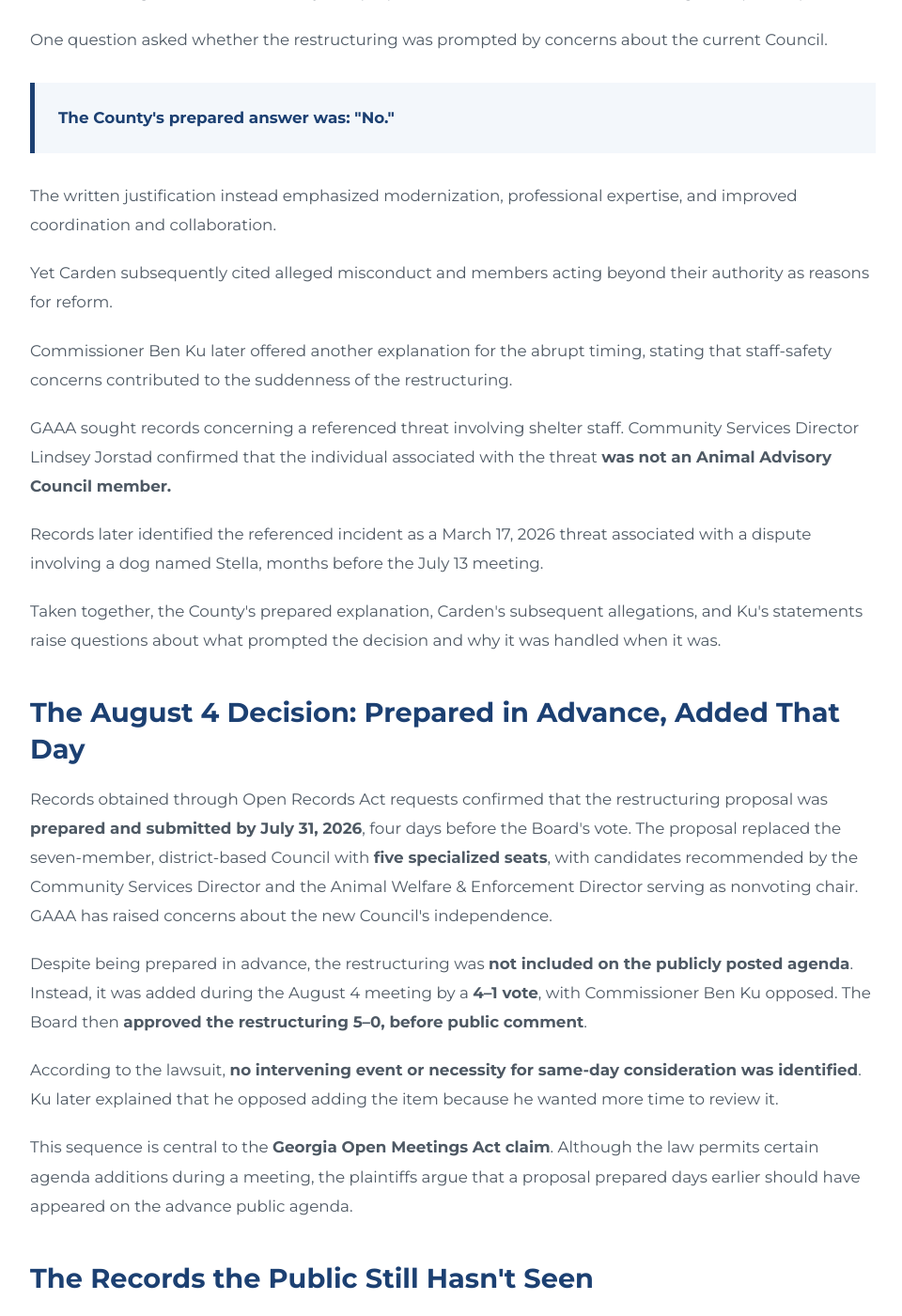
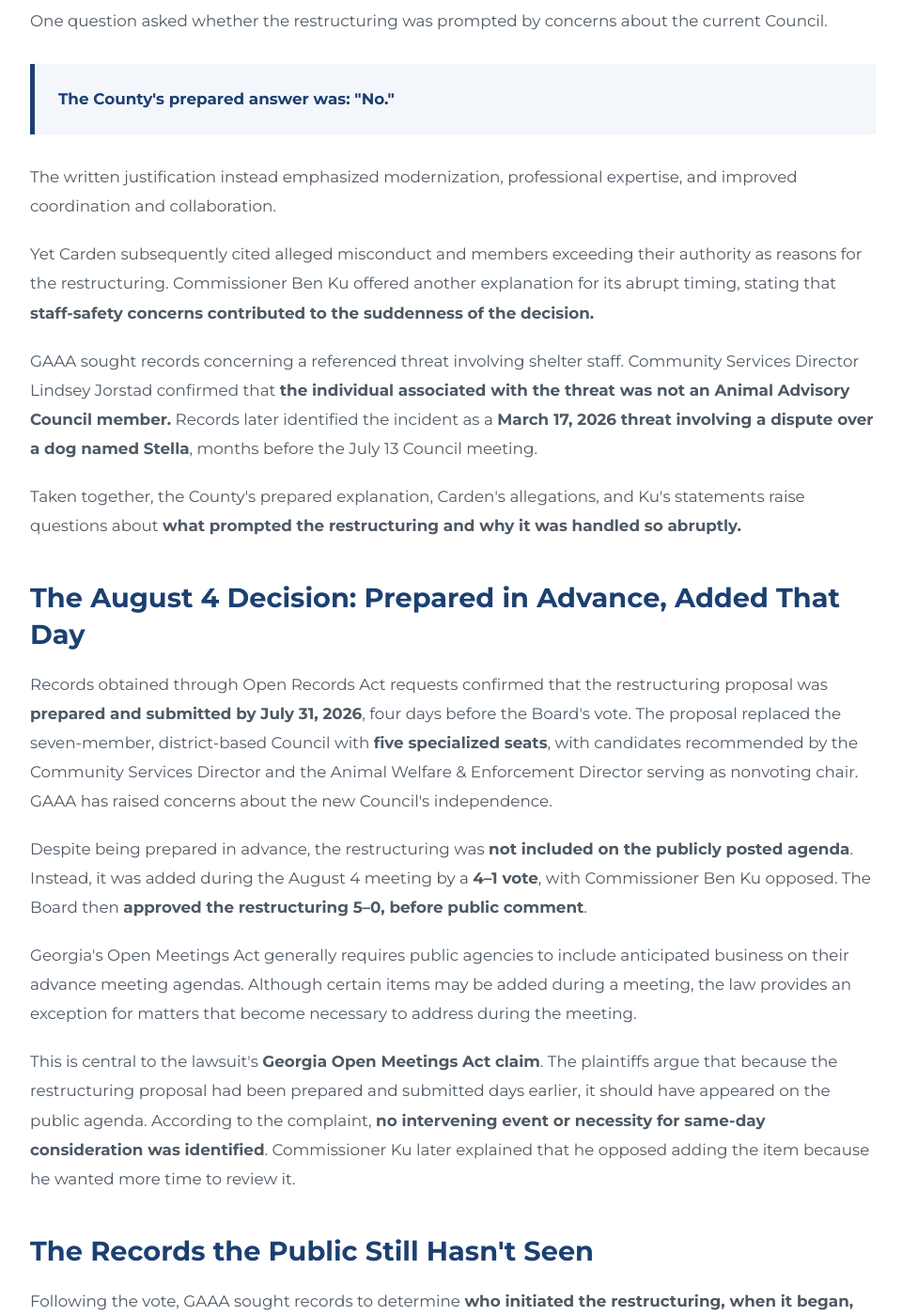
Before and after one commit to whitleybacon/gwinnett-animal-advocacy-alliance, a Jekyll site: the page built from blog/gwinnett-animal-advisory-council-lawsuit-2026.html, in a window 1280 px wide and 1400 px high, scrolled down 3899 px. Shown: the whole window at 94% size, without its empty margins (158-1118 px from the left). Built offline with Jekyll 4.4.1, drawn with Linux system fonts in a browser that asks for light colours; some of the changed text lies outside the part shown.

Commit message:
Update gwinnett-animal-advisory-council-lawsuit-2026.html

```diff
--- a/blog/gwinnett-animal-advisory-council-lawsuit-2026.html
+++ b/blog/gwinnett-animal-advisory-council-lawsuit-2026.html
@@ -263,18 +263,11 @@
 </p>
 
 <p>
-    Members also discussed an independent
-    external audit of Gwinnett Animal Welfare.
-    Rather than advancing that recommendation
-    immediately, the Council unanimously
-    postponed consideration until members
-    could review an earlier County audit.
-</p>
-
-<p>
-    A proposed countywide spay/neuter voucher
-    and microchip program was similarly
-    deferred for further discussion.
+    Members also discussed <strong>proposals to recommend an independent
+    external audit</strong> of Gwinnett Animal Welfare and a
+    <strong>countywide spay/neuter voucher and microchip program</strong>
+    for the Board of Commissioners to consider. Both proposals were
+    unanimously tabled for further discussion.
 </p>
 
 <p>
@@ -328,20 +321,24 @@
 </h2>
 
 <p>
-    Following the July 13 meeting, Commissioner Kirkland Carden
-    publicly accused Council members of exceeding their authority
-    and "actively subverting public meeting laws," claiming they
-    had amended their bylaws to meet privately without County staff.
+    Following the <strong>August 4 restructuring vote</strong>,
+    Commissioner Kirkland Carden publicly accused Council members
+    of exceeding their authority and "actively subverting public
+    meeting laws," claiming they had amended their bylaws to
+    meet privately without County staff.
 </p>
 
 <p>
     However, the meeting minutes show that the Council approved
     additional meetings <strong>without shelter staff—not meetings
     closed to the public.</strong> The proposal followed concerns
-    about requiring staff to attend more meetings, and GAAA found
-    no requirement in the Council's governing rules mandating
-    staff attendance. Public meetings would still be subject
-    to Georgia's Open Meetings Act.
+    about requiring staff to attend more meetings, and
+    <strong>the previous Council ordinance did not require shelter
+    staff to attend Council meetings.</strong> Furthermore,
+    <strong>the County Attorney was present at the July 13 meeting
+    and raised no concerns about the proposed meetings without
+    staff.</strong> Those meetings would still be subject to
+    Georgia's Open Meetings Act.
 </p>
 
 <p>
@@ -358,8 +355,8 @@
     Despite follow-up inquiries, GAAA received no documented
     explanation identifying the specific Council conduct that
     allegedly warranted restructuring or confirming whether
-    County Legal had warned members about such conduct
-    during a public meeting.
+    County Legal had warned members about such conduct during
+    a public meeting.
 </p>
 
 
@@ -398,33 +395,28 @@
 
 <p>
     Yet Carden subsequently cited alleged misconduct and members
-    acting beyond their authority as reasons for reform.
-</p>
-
-<p>
-    Commissioner Ben Ku later offered another explanation for the
-    abrupt timing, stating that staff-safety concerns contributed
-    to the suddenness of the restructuring.
+    exceeding their authority as reasons for the restructuring.
+    Commissioner Ben Ku offered another explanation for its
+    abrupt timing, stating that <strong>staff-safety concerns
+    contributed to the suddenness of the decision.</strong>
 </p>
 
 <p>
     GAAA sought records concerning a referenced threat involving
     shelter staff. Community Services Director Lindsey Jorstad
-    confirmed that the individual associated with the threat
-    <strong>was not an Animal Advisory Council member.</strong>
-</p>
-
-<p>
-    Records later identified the referenced incident as a
-    March 17, 2026 threat associated with a dispute involving
-    a dog named Stella, months before the July 13 meeting.
+    confirmed that <strong>the individual associated with the
+    threat was not an Animal Advisory Council member.</strong>
+    Records later identified the incident as a
+    <strong>March 17, 2026 threat involving a dispute over
+    a dog named Stella</strong>, months before the July 13
+    Council meeting.
 </p>
 
 <p>
     Taken together, the County's prepared explanation,
-    Carden's subsequent allegations, and Ku's statements
-    raise questions about what prompted the decision
-    and why it was handled when it was.
+    Carden's allegations, and Ku's statements raise questions
+    about <strong>what prompted the restructuring and why
+    it was handled so abruptly.</strong>
 </p>
 
 
@@ -454,31 +446,34 @@
 </p>
 
 <p>
-    According to the lawsuit, <strong>no intervening event or
-    necessity for same-day consideration was identified</strong>.
-    Ku later explained that he opposed adding the item because
-    he wanted more time to review it.
+    Georgia's Open Meetings Act generally requires public agencies
+    to include anticipated business on their advance meeting agendas.
+    Although certain items may be added during a meeting, the law
+    provides an exception for matters that become necessary
+    to address during the meeting.
 </p>
 
 <p>
-    This sequence is central to the <strong>Georgia Open Meetings
-    Act claim</strong>. Although the law permits certain agenda
-    additions during a meeting, the plaintiffs argue that a
-    proposal prepared days earlier should have appeared on
-    the advance public agenda.
+    This is central to the lawsuit's
+    <strong>Georgia Open Meetings Act claim</strong>.
+    The plaintiffs argue that because the restructuring proposal
+    had been prepared and submitted days earlier, it should have
+    appeared on the public agenda. According to the complaint,
+    <strong>no intervening event or necessity for same-day
+    consideration was identified</strong>. Commissioner Ku later
+    explained that he opposed adding the item because he wanted
+    more time to review it.
 </p>
 
 <h2>
     The Records the Public Still Hasn't Seen
 </h2>
-
-
 <p>
     Following the vote, GAAA sought records to determine
     <strong>who initiated the restructuring, when it began,
     and how the proposal developed</strong>. Although the County
-    produced materials dated July 31, those records did not
-    identify the proposal's origins.
+    produced the restructuring documents, they did not reveal
+    the proposal's origins.
 </p>
 
 <p>
@@ -491,12 +486,13 @@
 </p>
 
 <p>
-    GAAA requested the release of any <strong>reasonably separable,
-    nonprivileged information</strong>, as required under Georgia's
-    Open Records Act. In a separate request, the County had
-    demonstrated that such separation was possible by releasing
-    an email's identifying details while withholding its
-    substantive content.
+    Georgia's Open Records Act generally requires agencies to
+    release <strong>reasonably separable, nonexempt information</strong>,
+    even when other portions of a record are protected.
+    GAAA requested such information, but the County maintained
+    its position. In a separate request, the County had
+    demonstrated that separation was possible by releasing
+    an email's identifying details while withholding its content.
 </p>
 
 <p>
@@ -512,64 +508,33 @@
     the Existing Appointments?
 </h2>
 
+
 <p>
-    A separate legal question
-    arose immediately after
-    the August 4 vote.
+    A separate legal question arose immediately after the
+    August 4 vote. Community Services Director Lindsey Jorstad
+    notified sitting Council members that
+    <strong>their appointments had ended</strong> as part
+    of the restructuring.
 </p>
 
 <p>
-    At 3:01 p.m., Jorstad notified
-    a sitting Council member
-    that the terms of all current
-    members had concluded as part
-    of the transition.
+    However, according to the complaint,
+    <strong>neither the restructuring resolution nor the
+    replacement ordinance expressly terminated their
+    appointments</strong>, and the meeting minutes do not
+    reflect a separate Board vote removing them. The replacement
+    ordinance provides for removal of members by a majority
+    vote of the Board.
 </p>
 
 <p>
-    Other members received similar
-    notices that their appointments
-    had ended.
-</p>
-
-<p>
-    But according to the complaint,
-    neither the restructuring resolution
-    nor the replacement ordinance
-    expressly terminated the
-    sitting members' appointments.
-</p>
-
-<p>
-    The meeting minutes also do not
-    reflect a separate Board vote
-    removing those members.
-</p>
-
-<p>
-    The replacement ordinance includes
-    provisions concerning removal
-    of members by majority vote
-    of the Board.
-</p>
-
-<p>
-    Two former Council members
-    now challenge whether their
-    appointments were legally
-    terminated through the
-    restructuring and subsequent
-    staff notices.
-</p>
-
-<p>
-    The claim does not dispute
-    the Board's general authority
-    to change an advisory council's
-    structure. It asks the Court
-    to determine the legal effect
-    of the specific action taken
-    on August 4.
+    Two former Council members now challenge whether their
+    appointments were legally terminated through the
+    restructuring and subsequent staff notices. The claim
+    does not dispute the Board's general authority to
+    restructure an advisory council, but asks the Court
+    to determine <strong>whether the August 4 action
+    lawfully ended their appointments.</strong>
 </p>
 
 <h2>
@@ -585,21 +550,17 @@
 <h3>1. Georgia Open Meetings Act</h3>
 
 <p>
-    Whether the County violated
-    advance agenda requirements
-    by adding and approving
-    a restructuring proposal
-    that had been prepared
-    and formally submitted
-    days before the meeting.
+    Whether the County violated advance agenda requirements by
+    adding and approving a restructuring proposal that had been
+    prepared and formally submitted days before the meeting.
 </p>
 
 <p>
-    The plaintiffs seek appropriate
-    declaratory and injunctive relief,
-    including a determination of
-    whether the August 4 action
-    is legally binding.
+    The plaintiffs ask the Court to <strong>declare the August 4
+    restructuring legally nonbinding</strong> and, to the extent
+    authorized by law, prevent the County from continuing to
+    implement it unless the matter is reconsidered in compliance
+    with Georgia's Open Meetings Act.
 </p>
 
 <h3>2. Georgia Open Records Act</h3>
@@ -655,58 +616,41 @@
 </h2>
 
 <p>
-    The controversy surrounding
-    the Animal Advisory Council
-    is about more than the
-    membership of one advisory body.
+    The controversy surrounding the Animal Advisory Council
+    is about more than the membership of one advisory body.
+    For years, animal advocates have urged Gwinnett County
+    to address longstanding animal welfare problems and
+    pursue prevention-focused solutions.
 </p>
 
 <p>
-    For years, animal advocates
-    have asked Gwinnett County
-    to confront longstanding
-    problems and pursue
-    prevention-focused solutions.
+    <strong>The timing of the restructuring raises important
+    questions.</strong> Just as public pressure was mounting,
+    more residents were attending Council meetings, and
+    several Council members were actively developing
+    recommendations to address those concerns, the Board
+    voted to dismantle and restructure the Council.
+    The decision came <strong>just three weeks after the
+    July 13 meeting</strong>, interrupting the Council's
+    work under its existing structure.
 </p>
 
 <p>
-    By July 2026, several Council
-    members were bringing those
-    issues into public discussions
-    and developing potential
-    recommendations for commissioners.
+    County officials subsequently offered
+    <strong>different explanations</strong> involving
+    modernization, alleged Council misconduct, and staff
+    safety, leaving questions about what prompted the
+    decision and why it was made so abruptly.
 </p>
 
 <p>
-    The Board's decision to
-    restructure the Council
-    interrupted that work
-    under the existing structure.
-</p>
-
-<p>
-    County officials subsequently
-    offered explanations involving
-    modernization, Council conduct,
-    and staff safety.
-</p>
-
-<p>
-    Public records established
-    that the restructuring had
-    been prepared in advance,
-    while records identifying
-    its earliest origins
-    remained withheld.
-</p>
-
-<p>
-    The lawsuit now asks the Court
-    to determine whether the County
-    complied with legal requirements
-    governing public meetings,
-    access to records,
-    and Council appointments.
+    The lawsuit now asks the Court to determine whether
+    the County complied with legal requirements governing
+    public meetings, access to records, and Council appointments.
+    Regardless of the outcome, these questions matter to
+    every resident who expects government decisions to be
+    made through a <strong>transparent, accountable,
+    and lawful process.</strong>
 </p>
 
 <p>
```
